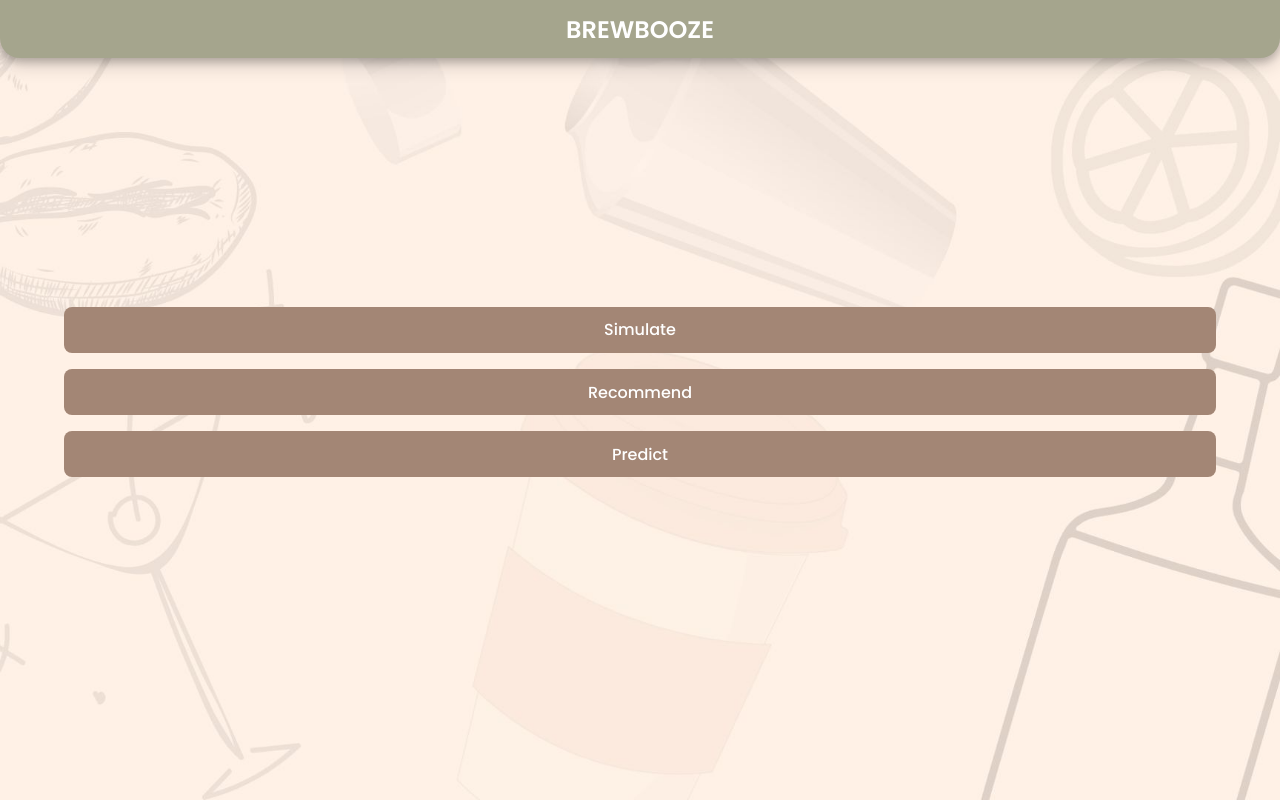
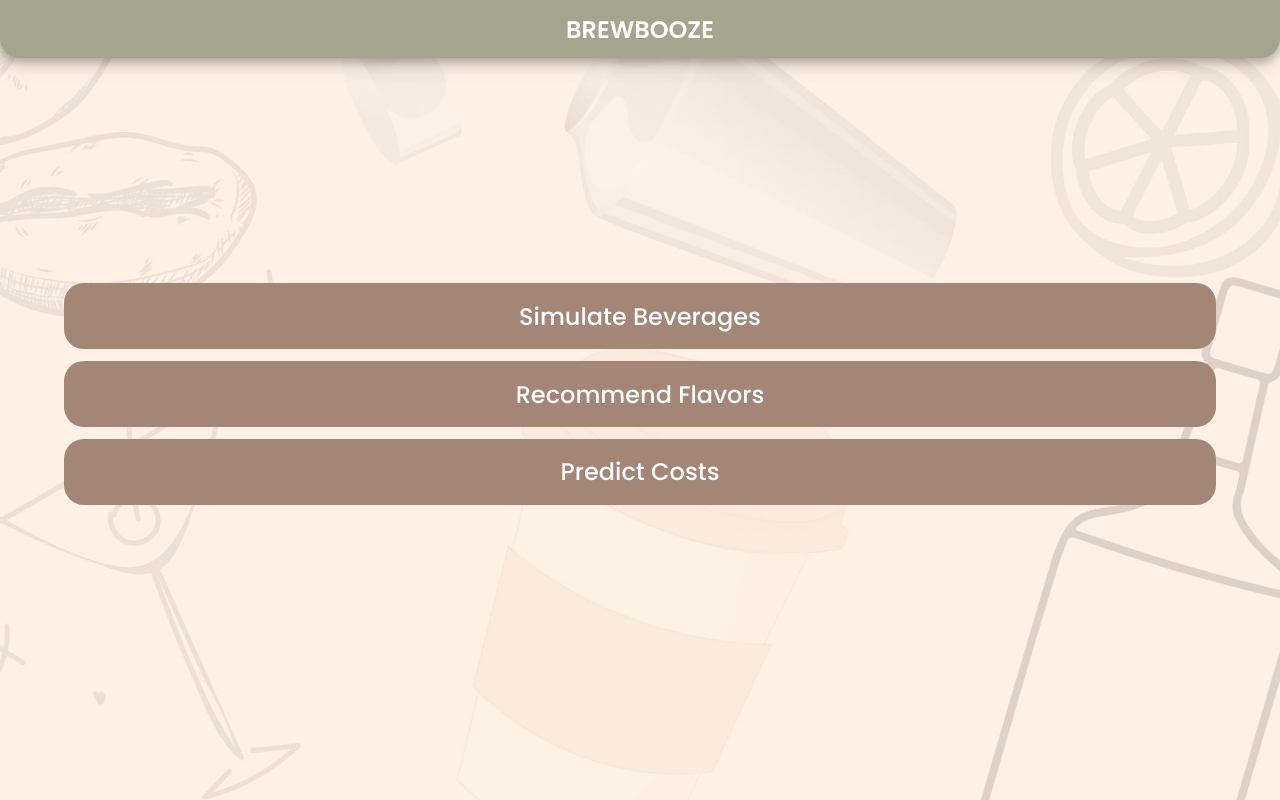
Before and after one commit to rimuelcanada14/brewbooze-v1, a React (Vite) app: page /home in a window 1280 px wide. Built offline with nearby package versions, Linux system fonts and the light colour scheme.

Commit message:
home fixes

```diff
--- a/src/Home/Home.css
+++ b/src/Home/Home.css
@@ -23,8 +23,10 @@
 }
 .home-simulate, .home-flavor, .home-predict{
     background-color: #A38675;
-    margin-bottom: 1em;
+    margin-bottom: .5em;
     color: white;
+    font-size: 24px;
+    border-radius: 20px;
 }
 
 /* Media query for viewport widths of 325px and below */
--- a/src/Home/Home.jsx
+++ b/src/Home/Home.jsx
@@ -12,9 +12,9 @@ const Welcome = () => {
 
             <div className = "home-container">
                 <div className='home-button'>
-                    <button className = 'home-simulate'>Simulate </button>
-                    <button className = 'home-flavor'>Recommend </button>
-                    <button className = 'home-predict'>Predict</button>
+                    <button className = 'home-simulate'>Simulate Beverages </button>
+                    <button className = 'home-flavor'>Recommend Flavors</button>
+                    <button className = 'home-predict'>Predict Costs</button>
                 </div>
             </div>
         </div>
```
